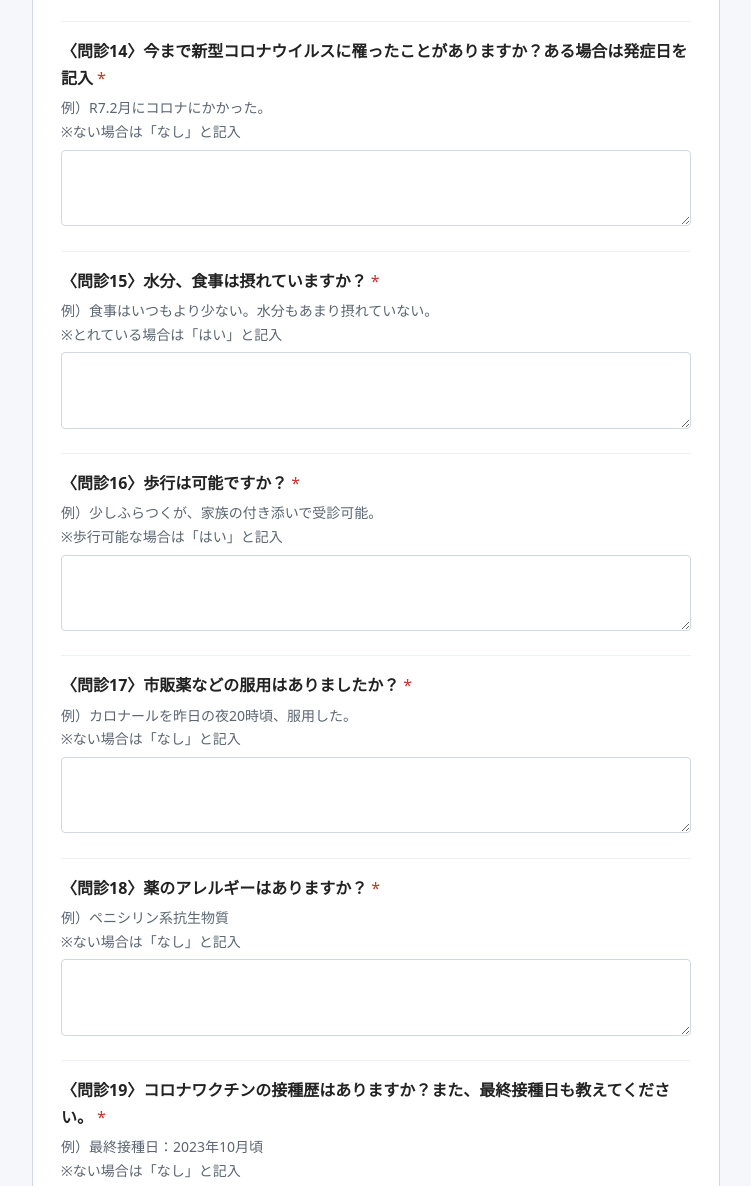
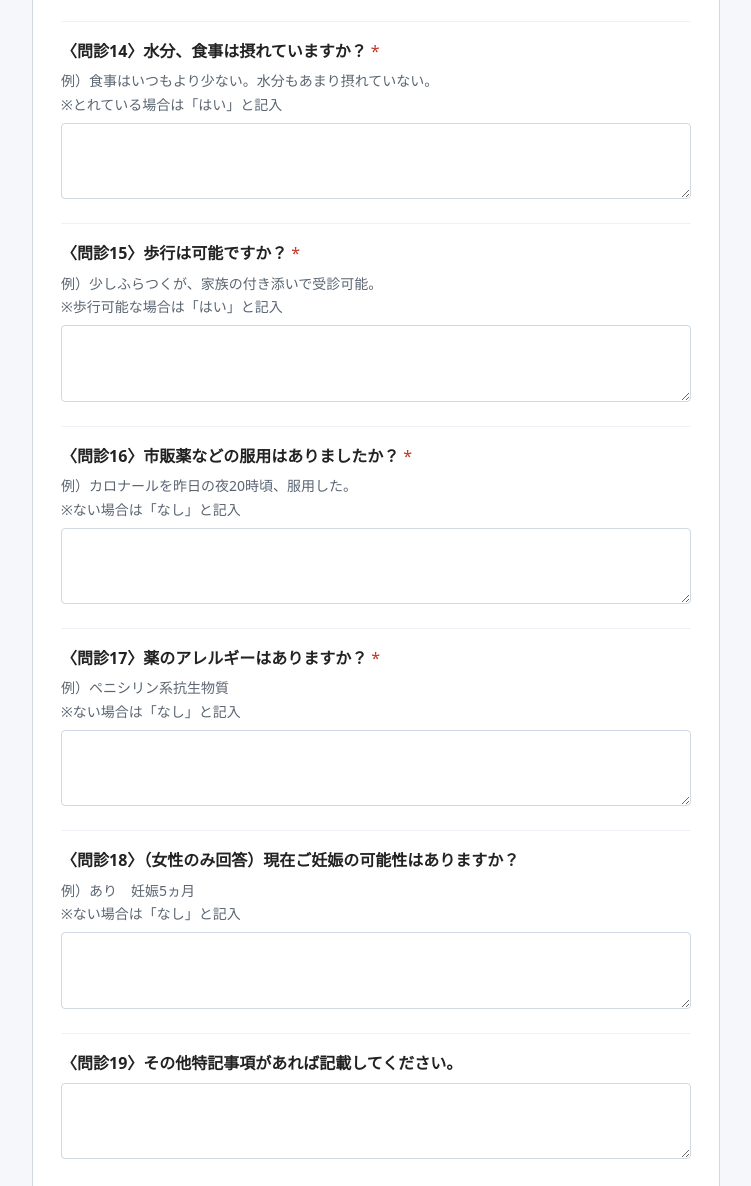
Before and after one commit to kanoiwa-cyber/hatsunetsu, a plain HTML site: page index.html in a window 1280 px wide. Shown: the part 4374-5560 px from the top of the page, without its empty margins (264-1015 px from the left). Drawn offline with Linux system fonts and the light colour scheme.

Commit message:
Add files via upload

```diff
--- a/index.html
+++ b/index.html
@@ -196,7 +196,7 @@
   // ★ Code.gs の FORM_TOKEN と同じ文字列にしてください
   const FORM_TOKEN = 'kanoiwa-fever-2026';
 
-  // 問診項目（Googleフォームと同じ文言）
+  // 問診項目（内部ID q14・q19 は削除済み。表示番号は連番に振り直し）
   const QUESTIONS = [
     { id: 'q1',  req: true,  title: '〈問診1〉発熱はいつからありますか?（既に解熱している場合も記入）', ex: '例）2日前　夕方18時頃～　38.8度前後がずっと続いている。', note: '※発熱がない場合は「なし」と記入' },
     { id: 'q2',  req: true,  title: '〈問診2〉かかりつけ医はありますか？ある場合は、医療機関名を記入', ex: '例）加納岩総合病院　循環器科', note: '※かかりつけ医がない場合は「なし」と記入' },
@@ -211,14 +211,12 @@
     { id: 'q11', req: true,  title: '〈問診11〉その他、気になる症状はありますか？', ex: '例）関節痛、吐き気、だるい、食欲不振、激しい腹痛…等', note: '※症状がない場合は「なし」と記入' },
     { id: 'q12', req: true,  title: '〈問診12〉内科的な基礎疾患はありますか？', ex: '例）高血圧症で循環器にかかっている。', note: '※ない場合は「なし」と記入' },
     { id: 'q13', req: true,  title: '〈問診13〉今回の症状について、既に他の医療機関を受診しましたか？', ex: '例）7/28に●●内科クリニックを受診して、コロナもインフルも陰性だった。', note: '※ない場合は「なし」と記入' },
-    { id: 'q14', req: true,  title: '〈問診14〉今まで新型コロナウイルスに罹ったことがありますか？ある場合は発症日を記入', ex: '例）R7.2月にコロナにかかった。', note: '※ない場合は「なし」と記入' },
-    { id: 'q15', req: true,  title: '〈問診15〉水分、食事は摂れていますか？', ex: '例）食事はいつもより少ない。水分もあまり摂れていない。', note: '※とれている場合は「はい」と記入' },
-    { id: 'q16', req: true,  title: '〈問診16〉歩行は可能ですか？', ex: '例）少しふらつくが、家族の付き添いで受診可能。', note: '※歩行可能な場合は「はい」と記入' },
-    { id: 'q17', req: true,  title: '〈問診17〉市販薬などの服用はありましたか？', ex: '例）カロナールを昨日の夜20時頃、服用した。', note: '※ない場合は「なし」と記入' },
-    { id: 'q18', req: true,  title: '〈問診18〉薬のアレルギーはありますか？', ex: '例）ペニシリン系抗生物質', note: '※ない場合は「なし」と記入' },
-    { id: 'q19', req: true,  title: '〈問診19〉コロナワクチンの接種歴はありますか？また、最終接種日も教えてください。', ex: '例）最終接種日：2023年10月頃', note: '※ない場合は「なし」と記入' },
-    { id: 'q20', req: false, title: '〈問診20〉（女性のみ回答）現在ご妊娠の可能性はありますか？', ex: '例）あり　妊娠5ヵ月', note: '※ない場合は「なし」と記入' },
-    { id: 'q21', req: false, title: '〈問診21〉その他特記事項があれば記載してください。', ex: '', note: '' },
+    { id: 'q15', req: true,  title: '〈問診14〉水分、食事は摂れていますか？', ex: '例）食事はいつもより少ない。水分もあまり摂れていない。', note: '※とれている場合は「はい」と記入' },
+    { id: 'q16', req: true,  title: '〈問診15〉歩行は可能ですか？', ex: '例）少しふらつくが、家族の付き添いで受診可能。', note: '※歩行可能な場合は「はい」と記入' },
+    { id: 'q17', req: true,  title: '〈問診16〉市販薬などの服用はありましたか？', ex: '例）カロナールを昨日の夜20時頃、服用した。', note: '※ない場合は「なし」と記入' },
+    { id: 'q18', req: true,  title: '〈問診17〉薬のアレルギーはありますか？', ex: '例）ペニシリン系抗生物質', note: '※ない場合は「なし」と記入' },
+    { id: 'q20', req: false, title: '〈問診18〉（女性のみ回答）現在ご妊娠の可能性はありますか？', ex: '例）あり　妊娠5ヵ月', note: '※ない場合は「なし」と記入' },
+    { id: 'q21', req: false, title: '〈問診19〉その他特記事項があれば記載してください。', ex: '', note: '' },
   ];
 
   // 問診欄を生成
```
